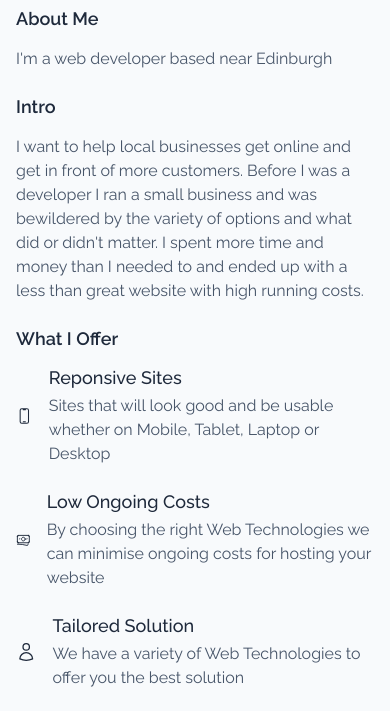
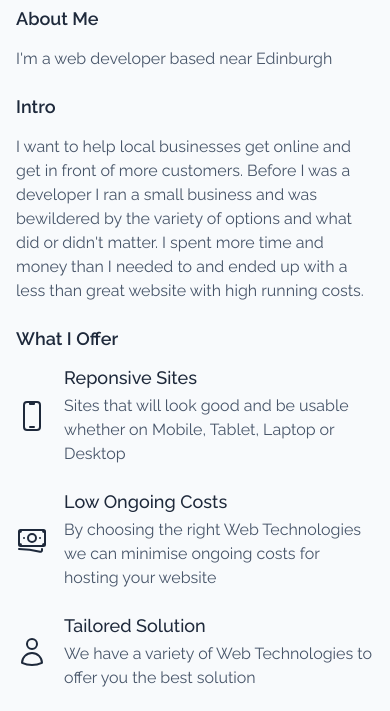
Before and after one commit to paddyjoneill/vanillasite, a plain HTML site: page site/index.html in a window 390 px wide. Shown: the part 80-791 px from the top of the page. Drawn offline with Linux system fonts and the light colour scheme.

Commit message:
fix mobile svg size

```diff
--- a/site/styles.css
+++ b/site/styles.css
@@ -97,7 +97,8 @@ p {
 }
 
 .offer-item svg {
-    stroke: var(--heading-color)
+    stroke: var(--heading-color);
+    min-width: 32px;
 }
 
 
```
